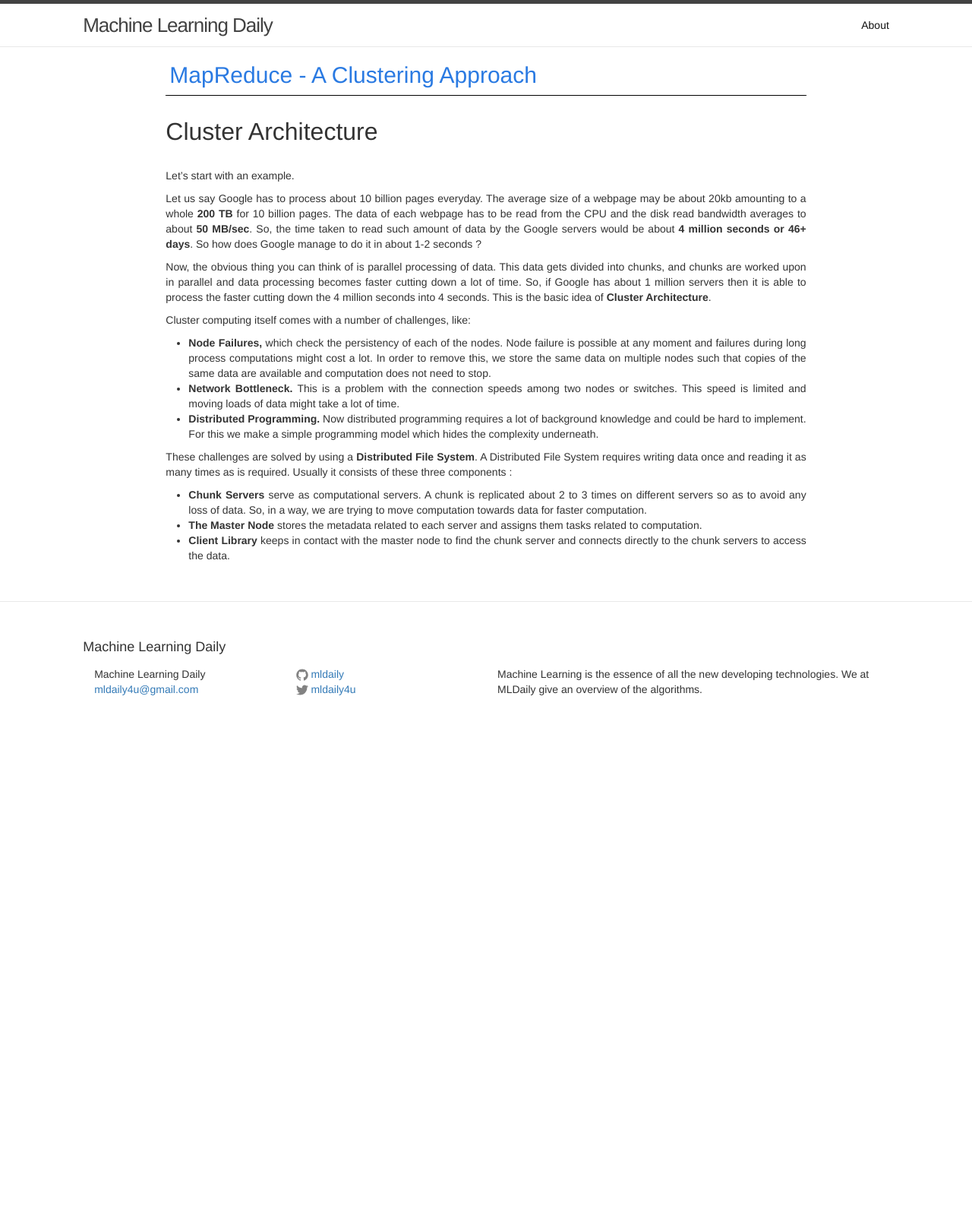
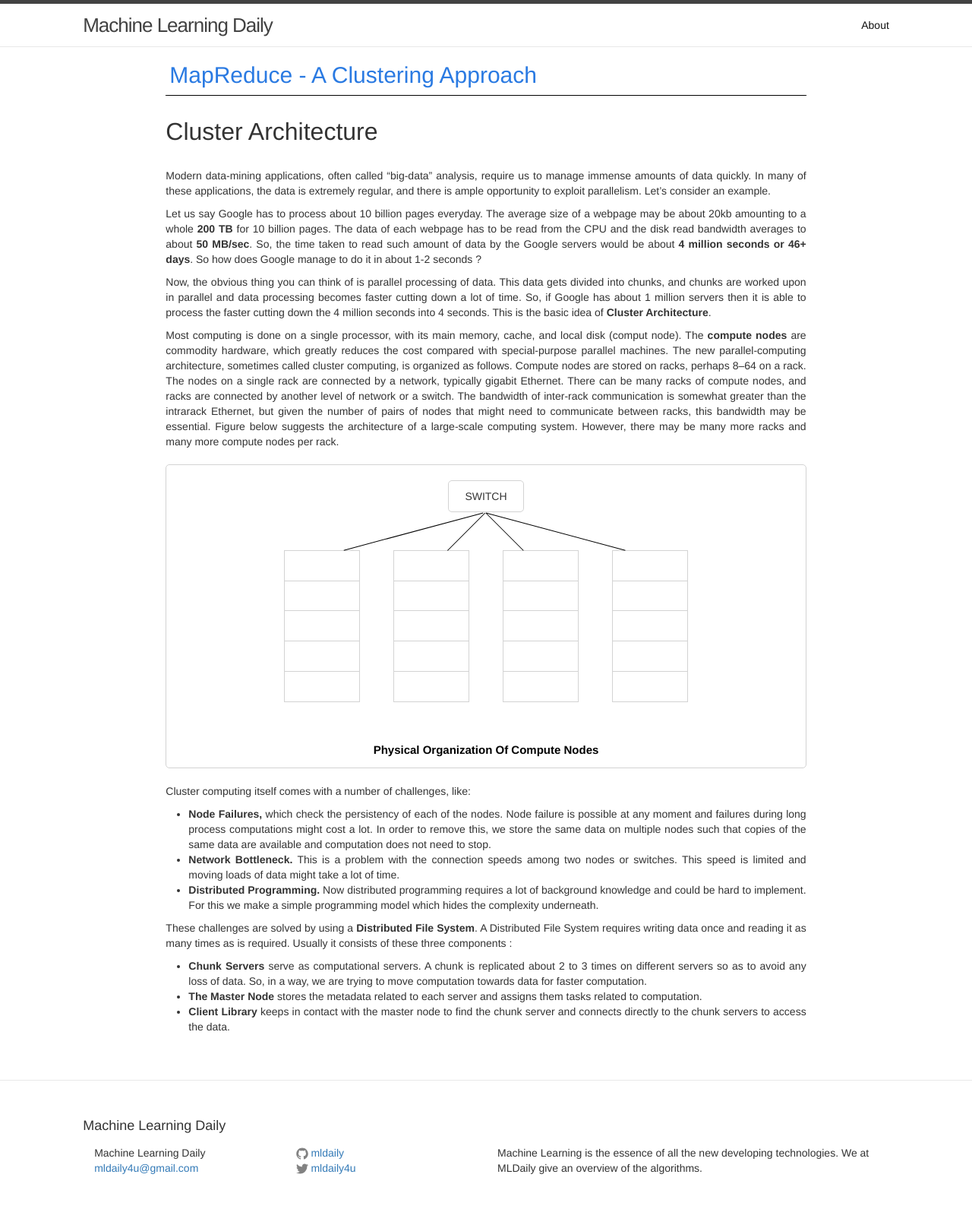
Before and after one commit to MLDaily/MLDaily.github.io, a Jekyll site: the page built from _posts/2015-10-15-mapreduce.md, in a window 1280 px wide. Shown: the whole page at 76% size. Built offline with Jekyll 4.4.1, drawn with Linux system fonts in a browser that asks for light colours; before the commit the page ends 957 px from its top, so only the background shows below that.

Commit message:
cluster architecture almost complete

```diff
--- a/_posts/2015-10-15-mapreduce.md
+++ b/_posts/2015-10-15-mapreduce.md
@@ -7,16 +7,112 @@
 categories: ml-algorithms
 ---
 
+<style type="text/css">
+	.rack{
+		padding:20px;
+		border:1px solid lightgray;
+		border-radius: 5px;
+		margin: 20px 0px;
+		text-align: center;
+		height:400px;
+	}
+	.switch{
+		max-height: 50px;
+		max-width: 100px;
+		padding:10px;
+		border:1px solid lightgray;
+		border-radius: 5px;
+		margin: 0 auto;
+	}
+	.connectors{
+		min-height: 50px;
+		margin: 0px;
+	}
+	.connectors li{
+		display: inline-block;
+	}
+	.connector1{
+	  	position:absolute;
+		border-top:1px solid black;
+		width:190px;
+		transform: rotate(165deg);
+		transform-origin: -1%;
+	}
+	.connector2{
+	  	position:absolute;
+		border-top:1px solid black;
+		width:70px;
+		transform: rotate(135deg);
+		transform-origin: -1%;
+	}
+	.connector4{
+	  	position:absolute;
+		border-top:1px solid black;
+		width:190px;
+		transform: rotate(15deg);
+		transform-origin: -1%;
+	}
+	.connector3{
+	  	position:absolute;
+		border-top:1px solid black;
+		width:70px;
+		transform: rotate(45deg);
+		transform-origin: -1%;
+	}
+	.racks{
+		min-height: 250px;
+		margin: auto;
+	}
+	.racks li{
+		height: 200px;
+		width:100px;
+		margin: 0px 20px 0px 20px;
+		display:inline-block;
+		border: 1px solid lightgray;
+	}
+	.label{
+		vertical-align: bottom;
+		color: black;
+		font-size: 15px;
+	}
+	.srack{
+		height:20%;
+		border-bottom: 1px solid lightgray;
+	}
+
+</style>
+
+
 <script src="{{ "/js/math.min.js" | prepend: site.baseurl }}" type="text/javascript"></script>
 
 ##Cluster Architecture
 <br>
-Let's start with an example.
+Modern data-mining applications, often called “big-data” analysis, require us to manage immense amounts of data quickly. In many of these applications, the data is extremely regular, and there is ample opportunity to exploit parallelism. Let's consider an example.
 
 Let us say Google has to process about 10 billion pages everyday. The average size of a webpage may be about 20kb amounting to a whole <strong>200 TB</strong> for 10 billion pages. The data of each webpage has to be read from the CPU and the disk read bandwidth averages to about <strong>50 MB/sec</strong>. So, the time taken to read such amount of data by the Google servers would be about <strong>4 million seconds or 46+ days</strong>. So how does Google manage to do it in about 1-2 seconds ?
 
 
 Now, the obvious thing you can think of is parallel processing of data. This data gets divided into chunks, and chunks are worked upon in parallel and data processing becomes faster cutting down a lot of time. So, if Google has about 1 million servers then it is able to process the faster cutting down the 4 million seconds into 4 seconds. This is the basic idea of <strong>Cluster Architecture</strong>.
+
+Most computing is done on a single processor, with its main memory, cache, and local disk (comput node). The <strong>compute nodes</strong> are commodity hardware, which greatly reduces the cost compared with special-purpose parallel machines. The new parallel-computing architecture, sometimes called cluster computing, is organized as follows. Compute nodes are stored on racks, perhaps 8–64 on a rack. The nodes on a single rack are connected by a network, typically gigabit Ethernet. There can be many racks of compute nodes, and racks are connected by another level of network or a switch. The bandwidth of inter-rack communication is somewhat greater than the intrarack Ethernet, but given the number of pairs of nodes that might need to communicate between racks, this bandwidth may be essential. Figure below suggests the architecture of a large-scale computing system. However, there may be many more racks and many more compute nodes per rack.
+
+<div class="rack">
+	<div class='switch'>SWITCH</div>
+	<ul class="connectors">
+		<li class="connector1"></li>
+		<li class="connector2"></li>
+		<li class="connector3"></li>
+		<li class="connector4"></li>
+	</ul>
+	<ul class="racks">
+		<li><div class="srack"></div><div class="srack"></div><div class="srack"></div><div class="srack"></div></li>
+		<li><div class="srack"></div><div class="srack"></div><div class="srack"></div><div class="srack"></div></li>
+		<li><div class="srack"></div><div class="srack"></div><div class="srack"></div><div class="srack"></div></li>
+		<li><div class="srack"></div><div class="srack"></div><div class="srack"></div><div class="srack"></div></li>
+	</ul>
+	<div class="label">Physical Organization Of Compute Nodes</div>
+</div>
+
 
 
 Cluster computing itself comes with a number of challenges, like:
@@ -32,5 +128,11 @@
 	<li ><strong>Chunk Servers</strong> serve as computational servers. A chunk is replicated about 2 to 3 times on different servers so as to avoid any loss of data. So, in a way, we are trying to move computation towards data for faster computation.</li>
 	<li ><strong>The Master Node</strong> stores the metadata related to each server and assigns them tasks related to computation.</li>
 	<li ><strong>Client Library</strong> keeps in contact with the master node to find the chunk server and connects directly to the chunk servers to access the data.</li>
+</ul>
 
 <br>
+
+<!-- ##MapReduce
+<br>
+
+The MapReduce algorithm is mostly used in order to either reduce the size of our data, which may be enormous, or to make data access simpler. It helps in performing most common calculations on large-scale data to be performed on computing clusters efficiently and in a way that is tolerant of hardware failures during the computation. -->
```
